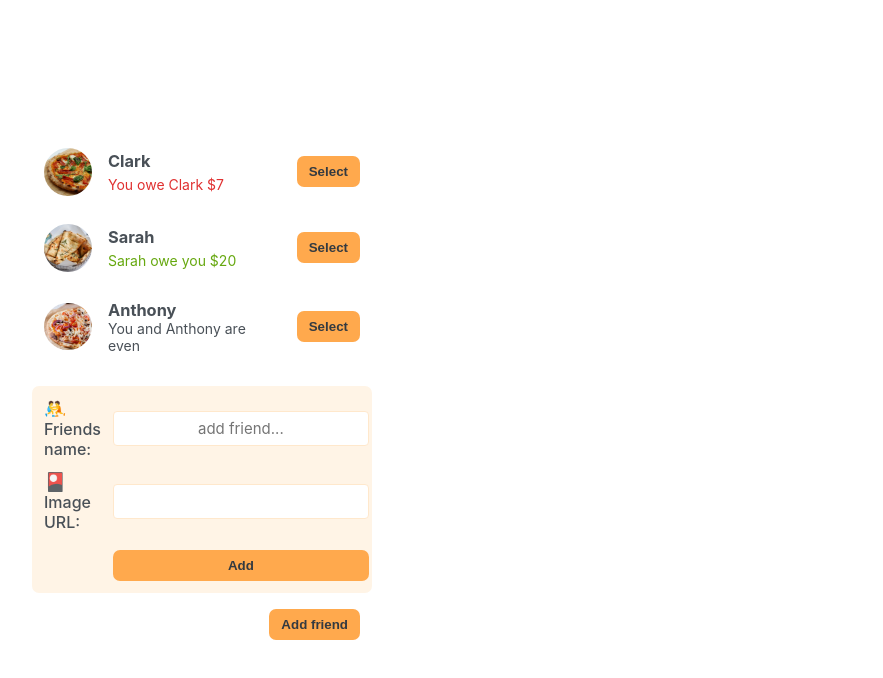
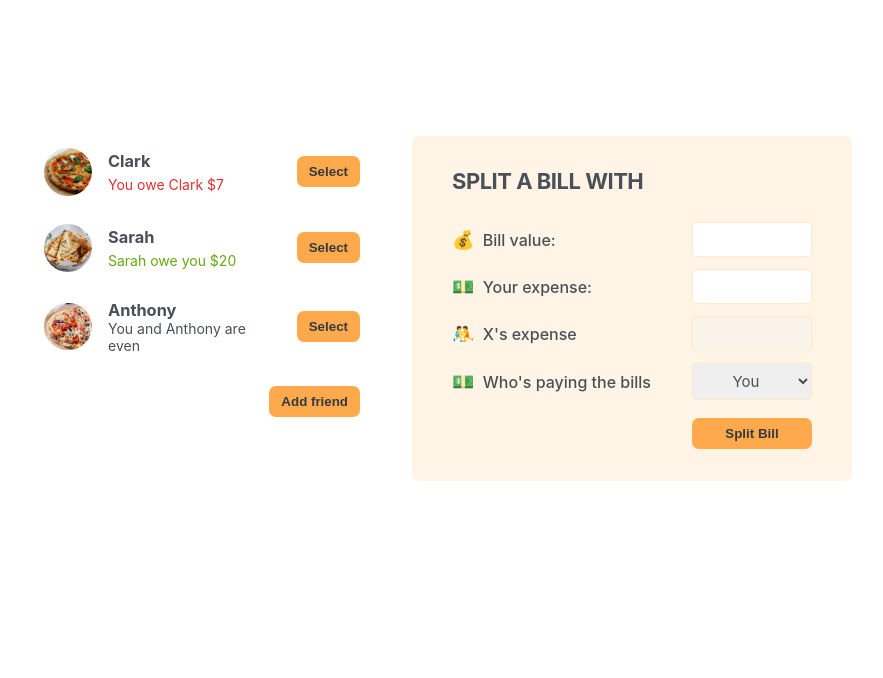
Before and after one commit to durudaniel/eat-n-split, a React (Vite) app in the folder eat-n-spli/: page / in a window 1280 px wide. Shown: the top 678 px of the page, without its empty margins (198-1081 px from the left). Built offline with nearby package versions, Linux system fonts and the light colour scheme.

Commit message:
Rendering a component that displays and allows you to add new friend to my eat-n-split project

```diff
--- a/eat-n-spli/src/App.jsx
+++ b/eat-n-spli/src/App.jsx
@@ -1,4 +1,4 @@
-import { Children } from "react";
+import { Children, useState } from "react";
 import "./App.css";
 const initialFriends = [
   {
@@ -10,14 +10,32 @@
   { id: 933382, name: "Sarah", balance: 20, image: "Pizza-1.png.JPG" },
   { id: 499467, name: "Anthony", balance: 0, image: "Pizza-2.png.JPG" },
 ];
+
+function Button({ children, onClick }) {
+  return (
+    <button className="button" onClick={onClick}>
+      {children}
+    </button>
+  );
+}
+
 export default function App() {
+  const [showAddFriend, setShowAddFriend] = useState(false);
+
+  function onShowAdd() {
+    setShowAddFriend((showAdd) => !showAdd);
+  }
+
   return (
     <div className="app">
       <div className="sidebar">
         <FriendsList />
-        <FormAddFriend />
-        <Button>Add friend</Button>
+        {showAddFriend && <FormAddFriend />}
+        <Button onClick={onShowAdd}>
+          {!showAddFriend ? "Add friend" : "Close"}
+        </Button>
       </div>
+      <FormSplitBill />
     </div>
   );
 }
@@ -62,10 +80,6 @@
   );
 }
 
-function Button({ children }) {
-  return <button className="button">{children}</button>;
-}
-
 function FormAddFriend() {
   return (
     <form className="form-add-friend">
@@ -81,5 +95,26 @@
 }
 
 function FormSplitBill() {
-  return <form className="forn-split-bill"></form>;
+  return (
+    <form className="form-split-bill">
+      <h2>Split a bill with</h2>
+
+      <label>💰 Bill value:</label>
+      <input type="text" />
+
+      <label>💵 Your expense:</label>
+      <input type="text" />
+
+      <label>🤼 X's expense</label>
+      <input type="text" disabled />
+
+      <label>💵 Who's paying the bills</label>
+      <select>
+        <option value="you">You</option>
+        <option value="friend">friend</option>
+      </select>
+
+      <Button>Split Bill</Button>
+    </form>
+  );
 }
```
